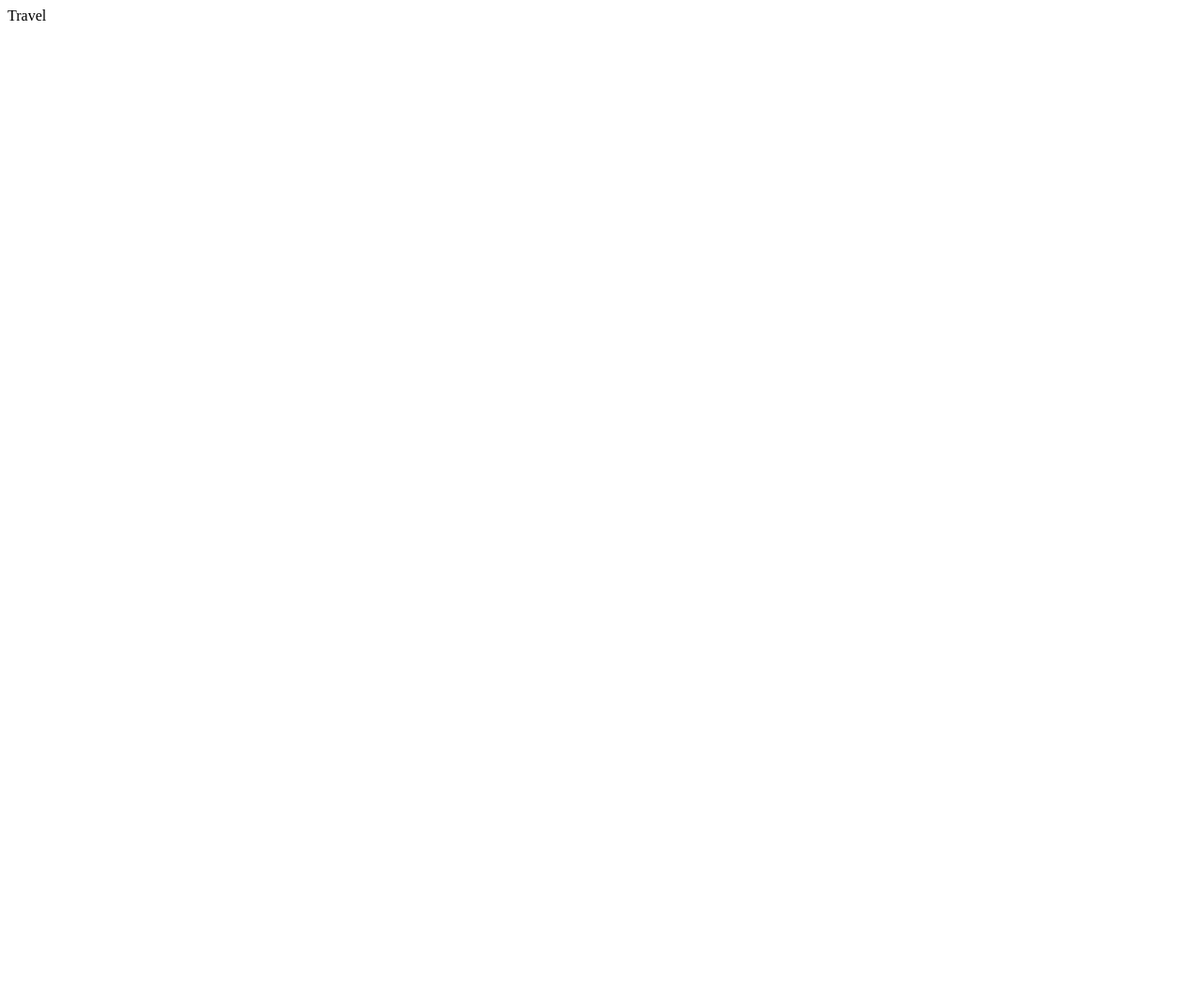
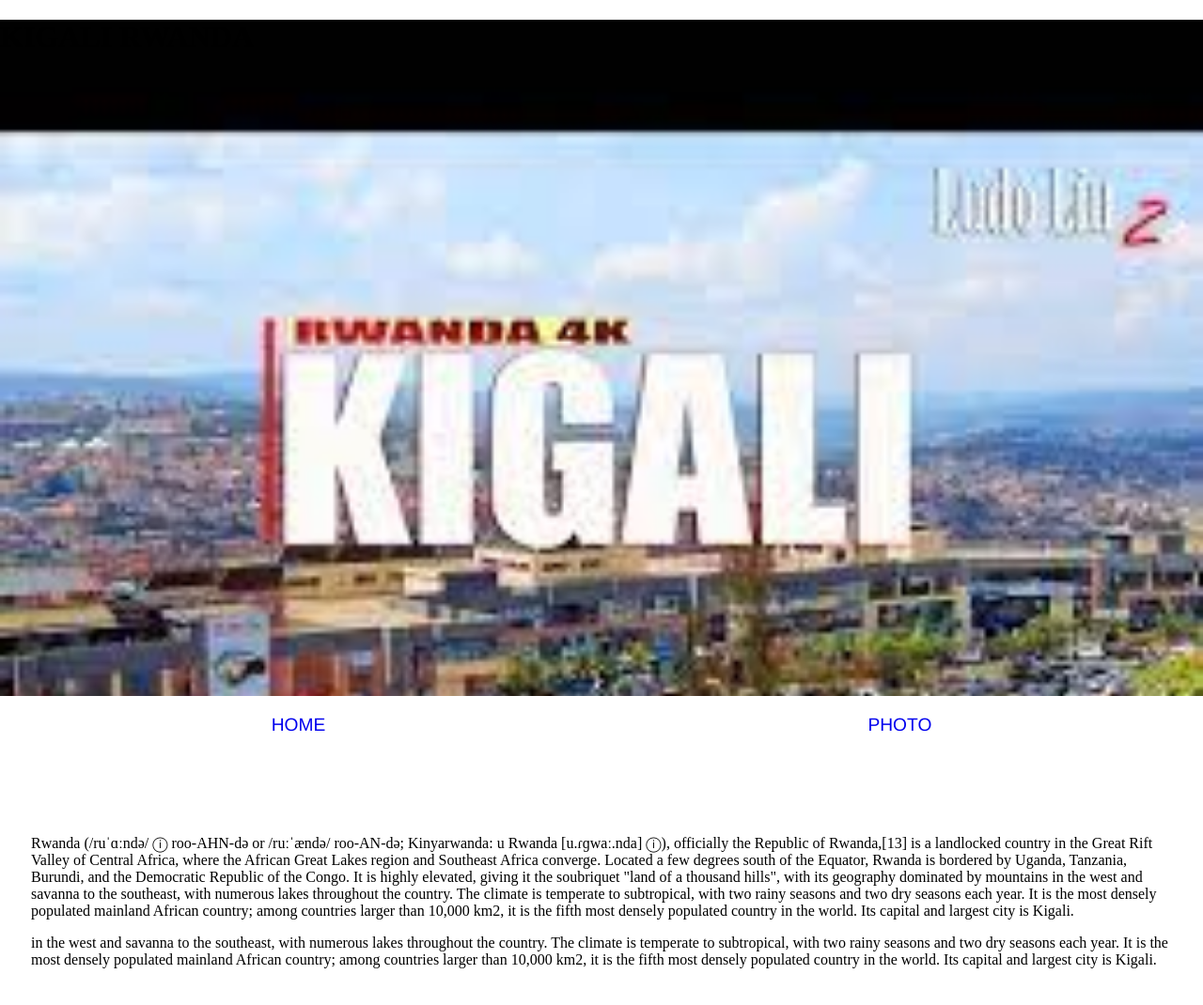
Before and after one commit to Rafiki6/TravelSite, a plain HTML site: page Index.html in a window 1280 px wide. Shown: the whole page at 94% size. Before the commit the page ends 800 px from the top, so only its background shows below. Drawn offline with Linux system fonts and the light colour scheme.

Commit message:
working on cityimages

```diff
--- a/Index.html
+++ b/Index.html
@@ -4,11 +4,38 @@
     <meta charset="UTF-8">
     <meta name="viewport" content="width=device-width, initial-scale=1.0">
     <title>Travel</title>
+    <link rel="stylesheet" href="/css/main.css">
 </head>
-
+    <div class="photo">
+        <h1>KIGALI RWANDA</h1>
+    </div>
+        <nav class="navigation">
+            <a href="/Index.html"> HOME </a>
+            <a href="/cityimages.html"> PHOTO </a>
+        </nav>
 <body>
     <body>
-        Travel
+
+            <div class="paragrapher1">
+                <p>
+                    Rwanda (/ruˈɑːndə/ ⓘ roo-AHN-də or /ruːˈændə/ roo-AN-də; Kinyarwanda: u Rwanda [u.ɾɡwaː.nda] ⓘ), officially the Republic of Rwanda,[13] is a landlocked country in the Great Rift Valley of Central Africa, where the African Great Lakes region and Southeast Africa converge.
+                    Located a few degrees south of the Equator, Rwanda is bordered by Uganda, Tanzania, Burundi, and the Democratic Republic of the Congo. It is highly elevated, giving it the soubriquet "land of a thousand hills", with its geography dominated by mountains
+                     in the west and savanna to the southeast, with numerous lakes throughout the country. The climate is temperate to subtropical,
+                    with two rainy seasons and two dry seasons each year. It is the most densely populated mainland African country; among countries larger than 10,000 km2, it is the fifth most densely populated country in the world. Its capital and largest city is Kigali.
+                </p>
+
+                <p>
+                    in the west and savanna to the southeast, with numerous lakes throughout the country. The climate is temperate to subtropical,
+                    with two rainy seasons and two dry seasons each year. It is the most densely populated mainland African country; among countries larger than 10,000 km2, it is the fifth most densely populated country in the world. Its capital and largest city is Kigali.
+                </p>
+                </p>
+         </div>
+         <table>
+            <tr>
+
+            </tr>
+         </table>
+
     </body>
 </body>
 </html>
--- /dev/null
+++ b/css/main.css
@@ -0,0 +1,50 @@
+body{
+    padding:0;
+    margin: 0;
+}
+.photo{
+
+    background-image: url("../images/imageheader.jpeg");
+    background-size: cover;
+    background-repeat: no-repeat;
+    height: 90vh;
+    display: block;
+    width: auto;
+    object-fit: cover;
+
+}
+.navigation{
+    display: flex;
+    justify-content: space-around;
+    font-size: larger;
+    font-family: 'Franklin Gothic Medium', 'Arial Narrow', Arial, sans-serif;
+
+}
+.navigation a{
+    text-decoration: none;
+    padding-top: 1em ;
+    padding-bottom: 3em;;
+}
+.navigation a:hover{
+    text-decoration: underline;
+}
+.paragrapher1{
+    margin: 2em;
+    padding: 1px;
+}
+.card img{
+    width: 40vw;
+    object-fit: cover;
+    height: 20vw;
+
+}
+.card{
+    display: inline-block;
+    background-color: rgb(167, 158, 158);
+    padding: 1em;
+    margin: 1px;;
+}
+.photos{
+    text-align: center;
+    background-color: rgb(50, 199, 114);
+}
```
Also changed, not shown: cityimages.html (+33 -0 lines), images/Image1.jpeg (added), images/image2.jpg (added), images/image3.jpg (added), images/image4.jpg (added), images/imageheader.jpeg (added).
